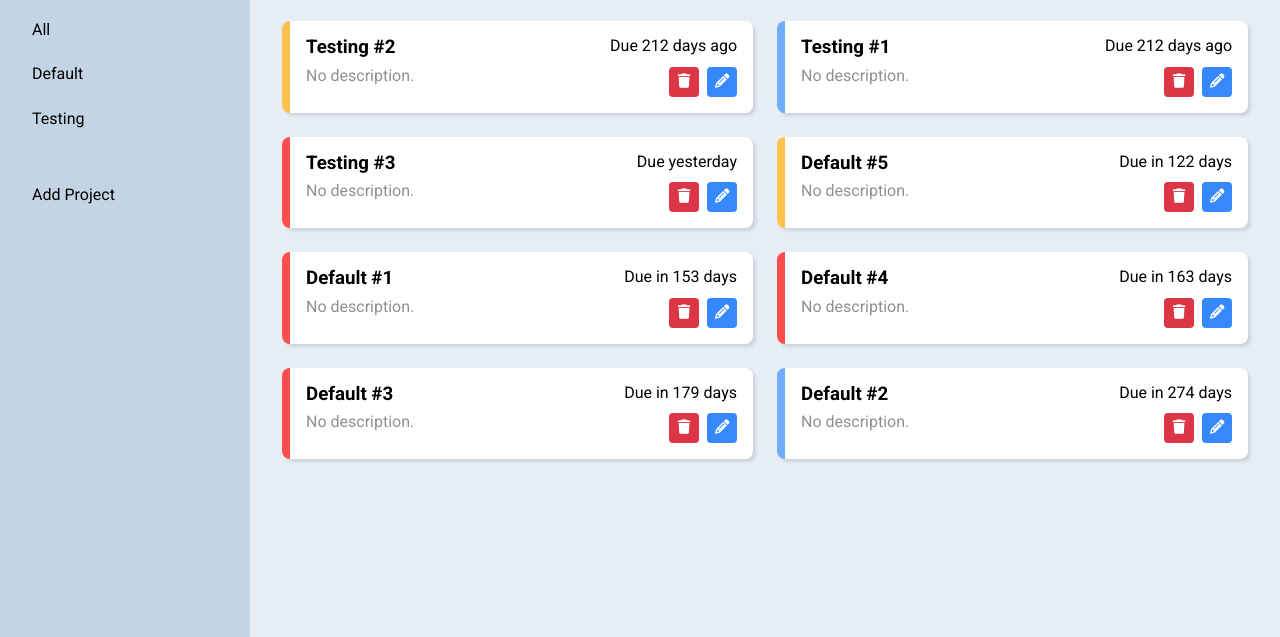
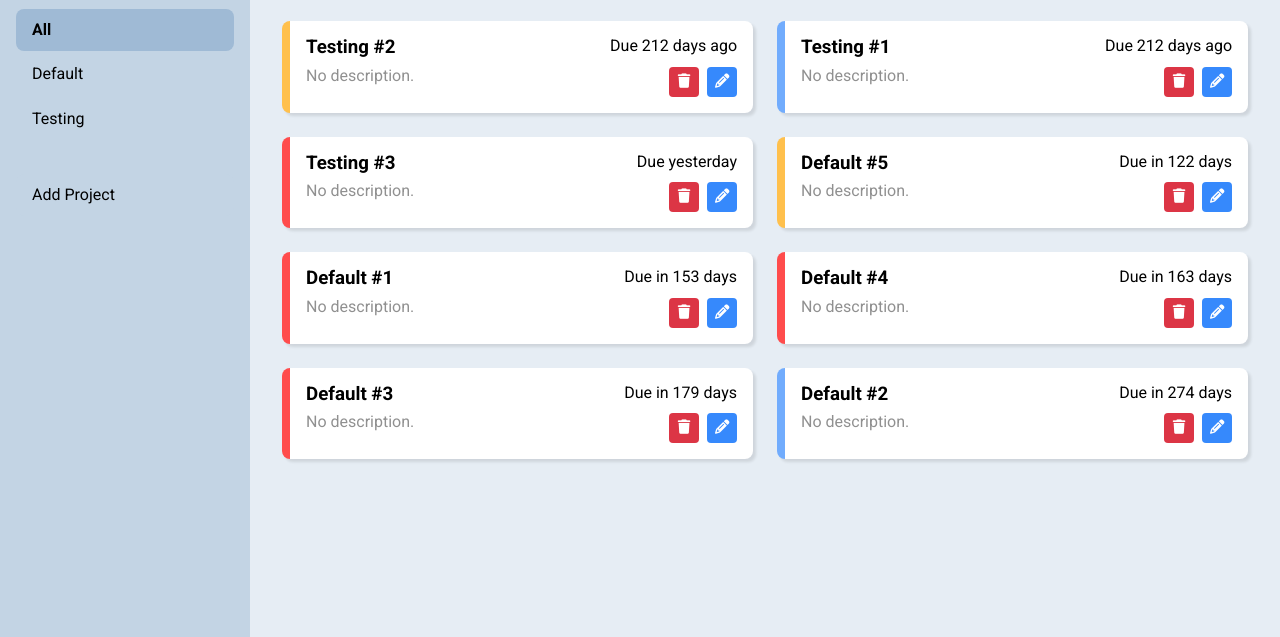
Before and after one commit to arronjohnson/todo-list, a website built with webpack: page src/index.html in a window 1280 px wide. Shown: the part 77-714 px from the top of the page. Built offline with nearby package versions, Linux system fonts and the light colour scheme.

Commit message:
Implement 'Add Project' functionality
View class now holds a reference to the currently active project. This
is used to style the sidebar, and select which tasks to render.

Added a new method init to set up the initial state of the page, such
as adding the default projects.

The 'Add Project' button and accompanying dialog is now fully
functional. Adding a project automatically activates said project and
renders a blank page ready to add tasks.

```diff
--- a/src/index.js
+++ b/src/index.js
@@ -34,5 +34,4 @@ TodoList.addProject(projectOne);
 TodoList.addProject(projectTwo);
 
 window.TodoList = TodoList;
-View.renderProjects();
-View.renderTasks();
+View.init();
--- a/src/modules/view.js
+++ b/src/modules/view.js
@@ -2,25 +2,54 @@ import { intlFormatDistance as getRemainingTime } from 'date-fns';
 import Project from './project.js';
 import TodoList from './todo-list.js';
 
+let activeProject = 0;
+
 export default class View {
   static currentDate = new Date();
 
-  static createProjectButton(name) {
+  static init() {
+    View.renderProjects();
+    View.renderTasks();
+    View.registerEventHandlers();
+  }
+
+  static createProjectButton(name, id) {
     const button = document.createElement('button');
     button.className = 'sidebar__button button';
+    button.dataset.projectId = id;
     button.textContent = name;
+    button.addEventListener('click', () => View.setActiveProject(id));
     return button;
+  }
+
+  static resetActiveProject() {
+    const projectButtons = document.querySelectorAll('#js-projects-container .button');
+    projectButtons.forEach((button) => button.classList.remove('sidebar__button--active'));
+  }
+
+  static setActiveProject(projectId) {
+    if (projectId == null) return;
+    View.resetActiveProject();
+    activeProject = projectId;
+
+    const projectButton = document.querySelector(`[data-project-id="${projectId}"]`);
+    projectButton.classList.add('sidebar__button--active');
+    View.renderTasks();
   }
 
   static renderProjects() {
     View.resetElement('js-projects-container');
 
     const container = document.getElementById('js-projects-container');
-    const allButton = View.createProjectButton('All');
+    const allButton = View.createProjectButton('All', 0);
     container.appendChild(allButton);
 
     const projects = TodoList.getProjects();
-    projects.forEach((project) => container.appendChild(View.createProjectButton(project.name)));
+    projects.forEach((project) =>
+      container.appendChild(View.createProjectButton(project.name, project.getId()))
+    );
+
+    View.setActiveProject(activeProject);
   }
 
   static createTaskCard(task) {
@@ -56,10 +85,7 @@ export default class View {
     const editButton = document.createElement('button');
     editButton.className = 'task-card__button button button--blue';
     editButton.innerHTML = '<i class="fa-solid fa-pencil"></i>';
-    editButton.addEventListener('click', () => {
-      const dialog = document.getElementById('js-edit-task-dialog');
-      dialog.showModal();
-    });
+    editButton.addEventListener('click', () => View.openDialog('js-edit-task-dialog'));
 
     buttonsContainer.appendChild(deleteButton);
     buttonsContainer.appendChild(editButton);
@@ -74,9 +100,15 @@ export default class View {
   static renderTasks() {
     View.resetElement('js-tasks-container');
 
+    let tasks;
+    if (activeProject === 0) {
+      tasks = TodoList.getAllTasksSorted();
+    } else {
+      tasks = TodoList.getProjectById(activeProject).getSortedTasks();
+    }
+
     const container = document.getElementById('js-tasks-container');
-    const allTasks = TodoList.getAllTasksSorted();
-    allTasks.forEach((task) => container.appendChild(View.createTaskCard(task)));
+    tasks.forEach((task) => container.appendChild(View.createTaskCard(task)));
   }
 
   static resetElement(elementId) {
@@ -84,7 +116,6 @@ export default class View {
   }
 
   static openDialog(dialogId) {
-    console.log('test');
     document.getElementById(dialogId).showModal();
   }
 
@@ -116,8 +147,10 @@ export default class View {
     const name = document.getElementById('project-name');
     if (name.value === '') return;
 
-    TodoList.addProject(new Project(name.value));
+    const project = new Project(name.value);
+    TodoList.addProject(project);
     View.renderProjects();
+    View.setActiveProject(project.getId());
   }
 
   static addNewTask() {
--- a/src/style.scss
+++ b/src/style.scss
@@ -117,7 +117,7 @@ a {
     margin: 1px 16px;
     text-align: left;
 
-    &.active {
+    &--active {
       background-color: $sidebar-color-active;
       font-weight: bold;
     }
```
